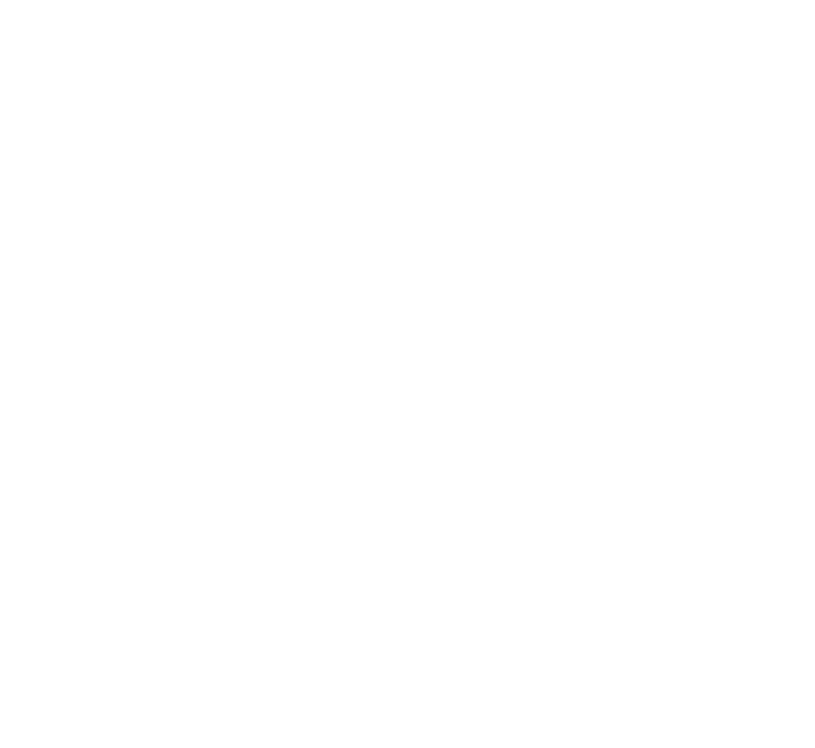
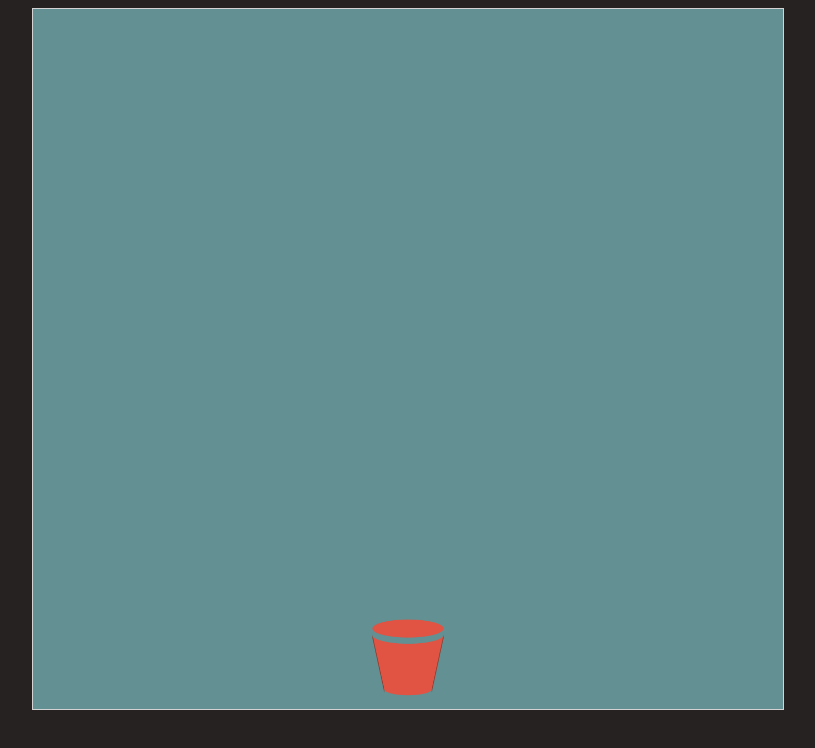
Before and after one commit to adityaguptagkp30/Neutraliser, a plain HTML site: page index.html in a window 1280 px wide. Shown: the whole page, without its empty margins (317-1132 px from the left). Drawn offline with Linux system fonts and the light colour scheme.

Commit message:
motion of collector

```diff
--- /dev/null
+++ b/css/style.css
@@ -0,0 +1,10 @@
+*{
+        background: #262222;
+    }
+
+
+#canvas {
+    border:1px solid #d3d3d3;
+    background-color: rgba(132, 205, 208, 0.65);
+    margin-left: 27%;
+}
--- a/index.html
+++ b/index.html
@@ -1,3 +1,18 @@
 <!DOCTYPE html>
 <html>
+<head>
+    <title>neutraliser</title>
+    <meta name="viewport" content="width=device-width, initial-scale=1.0"/>
+    <link href="css/style.css" rel="stylesheet" type="text/css">
+
+</head>
+<body onload="startGame()">
+
+    <div>
+        <canvas id="canvas"></canvas>
+    </div>
+
+<script src="javascript/collector.js"></script>
+
+</body>
 </html>
--- /dev/null
+++ b/javascript/collector.js
@@ -0,0 +1,74 @@
+var collector;
+
+
+function startGame()
+{
+
+    collector = new component(130, 140, "images/collector.png", 310, 580, "image");
+
+       gameArea.start();
+}
+
+var gameArea = {
+    canvas : document.getElementById("canvas"),
+    start : function() {
+        this.canvas.width = 750;
+        this.canvas.height = 700;
+        this.context = this.canvas.getContext("2d");
+        document.body.insertBefore(this.canvas, document.body.childNodes[0]);
+       this.interval = setInterval(updateGameArea, 20);
+        window.addEventListener('keydown', function (e) {
+            gameArea.key = e.keyCode;
+        })
+        window.addEventListener('keyup', function (e) {
+            gameArea.key = false;
+        })
+        },
+    clear : function() {
+        this.context.clearRect(0, 0, this.canvas.width, this.canvas.height);
+    },
+}
+
+function component(width, height, img, x, y, type) {  //component is collector
+    this.type = type;
+    if (type == "image") {
+        this.image = new Image();
+        this.image.src = img;
+    }
+    this.width = width;
+    this.height = height;
+    this.speedX = 0;
+    this.x = x;
+    this.y = y;
+    this.update = function()
+    {
+        ctx = gameArea.context;
+        if (type == "image") {
+            ctx.drawImage(this.image, this.x, this.y, this.width, this.height);
+        }
+        else {
+            ctx.fillStyle = color;
+            ctx.fillRect(this.x, this.y, this.width, this.height);
+        }
+    }
+    this.newPos = function() {
+        this.x += this.speedX;
+
+    }
+}
+
+function updateGameArea() {
+    gameArea.clear();
+    collector.speedX = 0;
+
+    if (gameArea.key == 37)
+      {if(collector.x >0)
+       {collector.speedX = -3}};
+
+    if (gameArea.key == 39)
+      {if(collector.x + collector.width/2 <700)
+        {collector.speedX = 3}};
+
+    collector.newPos();
+    collector.update();
+}
```
Also changed, not shown: images/+charge.png (added), images/-charge.png (added), images/collector.png (added).
